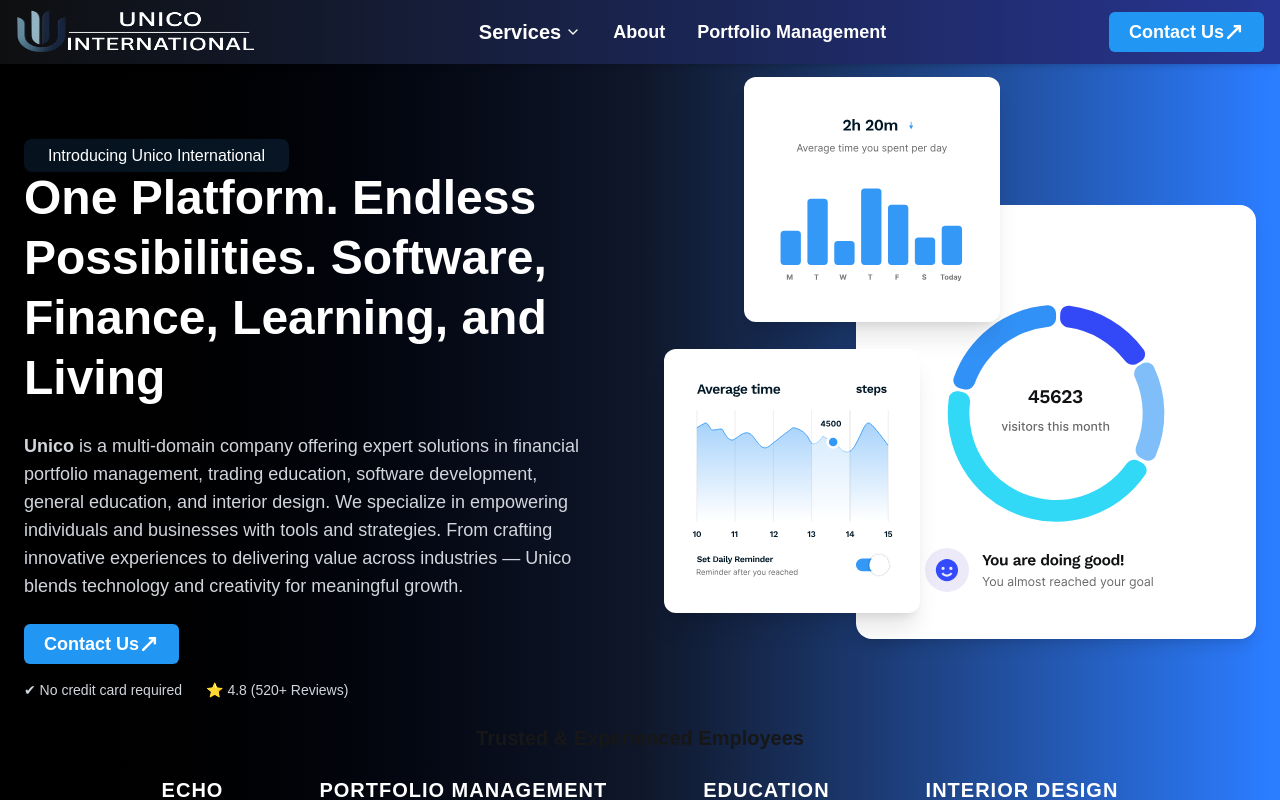
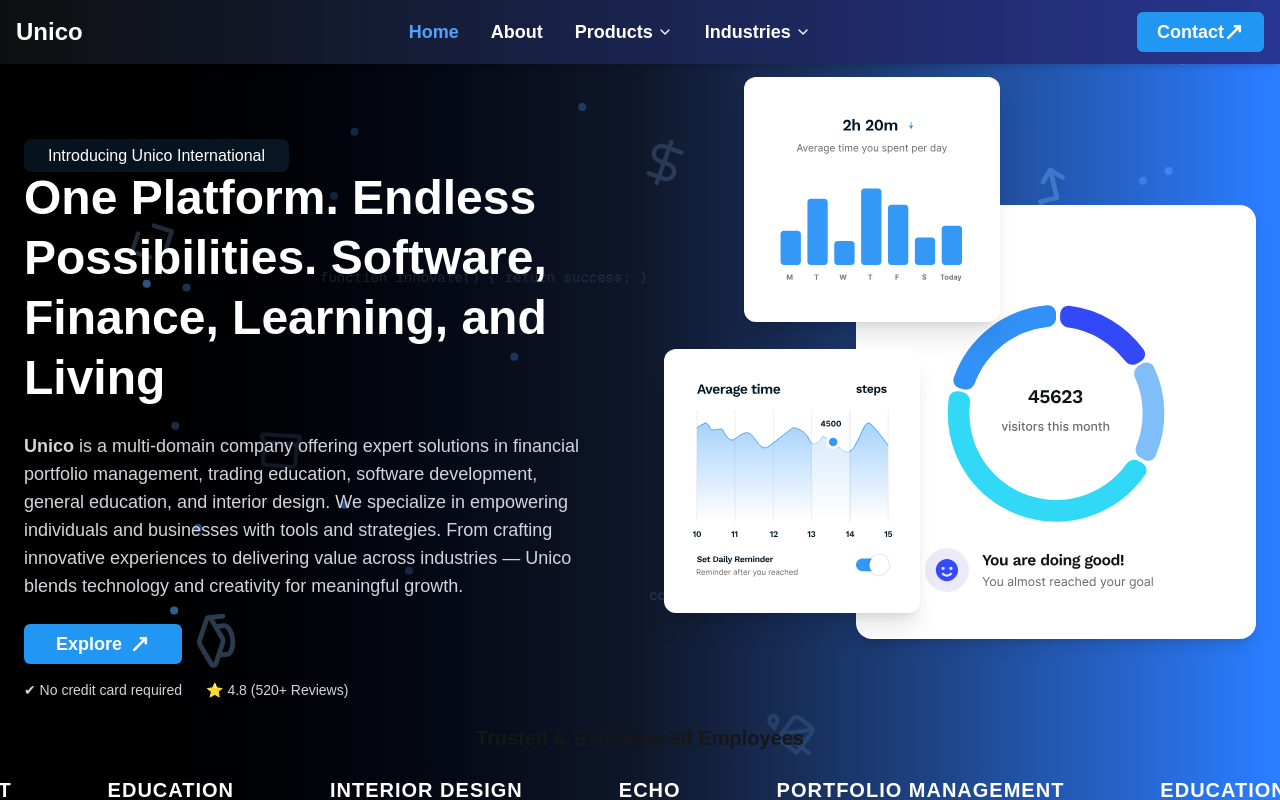
Before and after one commit to Ranith04/unico, a Next.js app: page / in a window 1280 px wide. Shown: the top 800 px of the page. Built offline with nearby package versions, Linux system fonts and the light colour scheme.

Commit message:
Refactor Hero and Navbar with improved design and animated background

```diff
--- a/components/sections/Hero.jsx
+++ b/components/sections/Hero.jsx
@@ -1,44 +1,101 @@
 'use client'
 
 import { motion } from 'framer-motion'
-import { MoveUpRight } from 'lucide-react'
+import { MoveUpRight, Code, TrendingUp, GraduationCap, Home, DollarSign, Laptop, BookOpen, PaintBucket } from 'lucide-react'
 import { Button } from '../ui/Button'
+
 const items = ['ECHO', 'PORTFOLIO MANAGEMENT', 'EDUCATION', 'INTERIOR DESIGN'];
-const features = [
-  {
-    title: "Unified Digital Ecosystem",
-    description:
-      "Easily access all our services—software, trading, education, interiors, and finance—through one platform. Everything you need, right at your fingertips.",
-    image: "/images/unified.png",
-    bgColor: "bg-blue-500",
-  },
-  {
-    title: "Skill-Focused Learning & Growth",
-    description:
-      "Learn real-world skills through expert-led training in trading, technology, and business. Tailored for beginners and professionals alike.",
-    image: "/images/learning.png",
-    bgColor: "bg-black",
-  },
-  {
-    title: "Collaborative & Client-Centric Culture",
-    description:
-      "We work closely with clients to deliver personalized solutions across every domain. Your vision, our innovation—delivered together.",
-    image: "/images/collab.png",
-    bgColor: "bg-blue-500",
-  },
-  {
-    title: "Enterprise-Grade Security & Reliability",
-    description:
-      "Enjoy peace of mind with strong data protection and secure transactions. We prioritize your privacy in every interaction.",
-    image: "/images/security.png",
-    bgColor: "bg-black",
-  },
-];
+
+// Animated background component
+const AnimatedBackground = () => {
+  const icons = [
+    { Icon: Code, delay: 0, x: '10%', y: '20%' },
+    { Icon: TrendingUp, delay: 0.5, x: '80%', y: '15%' },
+    { Icon: GraduationCap, delay: 1, x: '15%', y: '70%' },
+    { Icon: Home, delay: 1.5, x: '75%', y: '60%' },
+    { Icon: DollarSign, delay: 2, x: '50%', y: '10%' },
+    { Icon: Laptop, delay: 2.5, x: '20%', y: '45%' },
+    { Icon: BookOpen, delay: 3, x: '85%', y: '35%' },
+    { Icon: PaintBucket, delay: 3.5, x: '60%', y: '80%' },
+  ];
+
+  return (
+    <div className="absolute inset-0 overflow-hidden pointer-events-none">
+      {icons.map(({ Icon, delay, x, y }, index) => (
+        <motion.div
+          key={index}
+          className="absolute opacity-10"
+          style={{ left: x, top: y }}
+          initial={{ opacity: 0, scale: 0, rotate: 0 }}
+          animate={{
+            opacity: [0, 0.3, 0.1, 0.3, 0.1],
+            scale: [0, 1.2, 1, 1.2, 1],
+            rotate: [0, 180, 360],
+            y: [0, -20, 0, -15, 0]
+          }}
+          transition={{
+            duration: 8,
+            delay: delay,
+            repeat: Infinity,
+            repeatType: "loop",
+            ease: "easeInOut"
+          }}
+        >
+          <Icon size={48} className="text-blue-300" />
+        </motion.div>
+      ))}
+
+      {/* Floating particles */}
+      {Array.from({ length: 20 }).map((_, i) => (
+        <motion.div
+          key={`particle-${i}`}
+          className="absolute w-2 h-2 bg-blue-400 rounded-full opacity-20"
+          style={{
+            left: `${Math.random() * 100}%`,
+            top: `${Math.random() * 100}%`,
+          }}
+          animate={{
+            y: [0, -30, 0],
+            x: [0, Math.random() * 40 - 20, 0],
+            opacity: [0.2, 0.6, 0.2],
+          }}
+          transition={{
+            duration: 4 + Math.random() * 4,
+            repeat: Infinity,
+            delay: Math.random() * 2,
+            ease: "easeInOut"
+          }}
+        />
+      ))}
+
+      {/* Code-like background elements */}
+      <motion.div
+        className="absolute top-1/4 left-1/4 opacity-5 text-blue-200 font-mono text-sm"
+        animate={{ opacity: [0.05, 0.15, 0.05] }}
+        transition={{ duration: 3, repeat: Infinity }}
+      >
+        {`function innovate() {
+  return success;
+}`}
+      </motion.div>
+
+      <motion.div
+        className="absolute bottom-1/3 right-1/4 opacity-5 text-blue-200 font-mono text-sm"
+        animate={{ opacity: [0.05, 0.15, 0.05] }}
+        transition={{ duration: 4, repeat: Infinity, delay: 1 }}
+      >
+        {`const growth = portfolio * education;`}
+      </motion.div>
+    </div>
+  );
+};
 
 export default function HeroCharts() {
   return (
-    <section className="min-h-screen w-full bg-gradient-to-r from-black via-[#0f172a] to-blue-500 px-6 pb-12 pt-20 flex flex-col items-center justify-center mb-20">
-      <div className="max-w-7xl w-full flex flex-col md:flex-row items-center justify-between gap-10">
+    <section className="relative min-h-screen w-full bg-gradient-to-r from-black via-[#0f172a] to-blue-500 px-6 pb-12 pt-20 flex flex-col items-center justify-center mb-20 overflow-hidden">
+      <AnimatedBackground />
+
+      <div className="max-w-7xl w-full flex flex-col md:flex-row items-center justify-between gap-10 relative z-10">
         <motion.div
           initial={{ opacity: 0, x: -40 }}
           animate={{ opacity: 1, x: 0 }}
@@ -59,11 +116,13 @@ export default function HeroCharts() {
           <p className="text-gray-300 text-lg mb-6 font-medium">
             <strong>Unico</strong> is a multi-domain company offering expert solutions in financial portfolio management, trading education, software development, general education, and interior design.  We specialize in empowering individuals and businesses with tools and strategies. From crafting innovative experiences to delivering value across industries — Unico blends technology and creativity for meaningful growth.
           </p>
-          <Button className="bg-[#2196F3] hover:bg-[#1E88E5] text-white text-lg font-semibold px-5 py-2 rounded-md">
-            Contact Us
-            <MoveUpRight strokeWidth={3} className='h-5 w-5 font-bold' />
-          </Button>
-          <div className="mt-4 flex items-center gap-6 text-sm text-gray-300">
+          <div className="flex justify-center md:justify-start">
+            <Button className="bg-[#2196F3] hover:bg-[#1E88E5] hover:scale-105 text-white text-lg font-semibold px-8 py-3 rounded-md transition-all duration-300 shadow-lg hover:shadow-xl">
+              Explore
+              <MoveUpRight strokeWidth={3} className='h-5 w-5 font-bold ml-2' />
+            </Button>
+          </div>
+          <div className="mt-4 flex items-center gap-6 text-sm text-gray-300 justify-center md:justify-start">
             <span>✔ No credit card required</span>
             <span>⭐ 4.8 (520+ Reviews)</span>
           </div>
@@ -77,7 +136,7 @@ export default function HeroCharts() {
             transition={{ duration: 0.6, delay: 0.2 }}
             className="bg-white text-black rounded-2xl p-6 shadow-lg relative z-10"
           >
-            <img src='/assets/hero-chart3.svg'></img>
+            <img src='/assets/hero-chart3.svg' alt="Chart" />
           </motion.div>
           <motion.div
             initial={{ opacity: 0, scale: 0.8 }}
@@ -85,7 +144,7 @@ export default function HeroCharts() {
             transition={{ duration: 0.6, delay: 0.4 }}
             className="bg-white text-center text-black rounded-xl z-30 p-5 w-64 shadow-xl absolute -top-32 -left-28"
           >
-            <img src='/assets/hero-chart2.svg'></img>
+            <img src='/assets/hero-chart2.svg' alt="Chart" />
           </motion.div>
           <motion.div
             initial={{ opacity: 0, scale: 0.8 }}
@@ -93,14 +152,18 @@ export default function HeroCharts() {
             transition={{ duration: 0.6, delay: 0.4 }}
             className="bg-white text-center text-black rounded-xl z-30 p-5 w-64 shadow-xl absolute top-36 -left-48"
           >
-            <img src='/assets/hero-chart1.svg'></img>
+            <img src='/assets/hero-chart1.svg' alt="Chart" />
           </motion.div>
         </div>
       </div>
-      <div className="relative overflow-hidden py-6">
+      <div className="relative overflow-hidden py-6 z-10">
         <p className='text-xl text-center font-semibold mb-6'>Trusted & Experienced Employees</p>
-        <div className="flex whitespace-nowrap gap-24">
-          {[...items].map((item, index) => (
+        <motion.div
+          className="flex whitespace-nowrap gap-24"
+          animate={{ x: [0, -100] }}
+          transition={{ duration: 10, repeat: Infinity, ease: "linear" }}
+        >
+          {[...items, ...items].map((item, index) => (
             <span
               key={index}
               className="text-white text-xl font-semibold tracking-wider"
@@ -108,7 +171,7 @@ export default function HeroCharts() {
               {item}
             </span>
           ))}
-        </div>
+        </motion.div>
       </div>
     </section>
   )
--- a/components/shared/Navbar.jsx
+++ b/components/shared/Navbar.jsx
@@ -36,16 +36,18 @@ const Navbar = () => {
     >
       <div className="container mx-auto flex h-16 items-center justify-between px-4">
         <Link href="/" className="flex items-center space-x-2">
-          <img
-            src="\assets\logo.avif"
-            alt="Unico International Logo"
-            className="h-12 w-60"
-          />
+          <span className="text-2xl font-bold text-white">Unico</span>
         </Link>
         <nav className="hidden md:flex items-center gap-8">
+          <Link href="/" className={`font-semibold text-lg hover:text-blue-400 transition-colors ${pathname === '/' ? 'text-blue-400' : 'text-white'}`}>
+            Home
+          </Link>
+          <Link href="/about" className={`font-semibold text-lg hover:text-blue-400 transition-colors ${pathname === '/about' ? 'text-blue-400' : 'text-white'}`}>
+            About
+          </Link>
           <div className="relative group">
-            <div className="flex items-center space-x-1 cursor-pointer hover:text-blue-500 text-white font-semibold text-xl">
-              <span>Services</span>
+            <div className="flex items-center space-x-1 cursor-pointer hover:text-blue-400 text-white font-semibold text-lg transition-colors">
+              <span>Products</span>
               <ChevronDown size={16} />
             </div>
             <div className="absolute hidden group-hover:flex flex-col top-4 mt-2 -left-[60%] bg-[#011627] text-white shadow-lg rounded-2xl py-2 min-w-[200px] z-50">
@@ -54,12 +56,22 @@ const Navbar = () => {
               <Link href="/portfolio" className="px-4 py-2 hover:bg-[#022b44] transition-colors font-medium">Portfolio Management</Link>
             </div>
           </div>
-          <Link href="/about"  className={`font-semibold text-lg hover:text-blue-500 text-white  ${pathname === '/about' ? 'text-blue-500' : 'text-white'}`}>About</Link>
-          <Link href="/portfolio" className={`font-semibold text-lg hover:text-blue-500 ${pathname === '/portfolio' ? 'text-blue-500' : 'text-white'}`}>Portfolio Management</Link>
+          <div className="relative group">
+            <div className="flex items-center space-x-1 cursor-pointer hover:text-blue-400 text-white font-semibold text-lg transition-colors">
+              <span>Industries</span>
+              <ChevronDown size={16} />
+            </div>
+            <div className="absolute hidden group-hover:flex flex-col top-4 mt-2 -left-[60%] bg-[#011627] text-white shadow-lg rounded-2xl py-2 min-w-[200px] z-50">
+              <Link href="/services" className="px-4 py-2 hover:bg-[#022b44] transition-colors font-medium">Financial Services</Link>
+              <Link href="/services" className="px-4 py-2 hover:bg-[#022b44] transition-colors font-medium">Technology</Link>
+              <Link href="/services" className="px-4 py-2 hover:bg-[#022b44] transition-colors font-medium">Education</Link>
+              <Link href="/services" className="px-4 py-2 hover:bg-[#022b44] transition-colors font-medium">Interior Design</Link>
+            </div>
+          </div>
         </nav>
         <Link href="/contact">
-          <Button className="bg-[#2196F3] text-white hover:bg-white hover:text-[#2196F3] text-lg font-semibold px-5 py-2 rounded-md">
-            Contact Us
+          <Button className="bg-[#2196F3] text-white hover:bg-white hover:text-[#2196F3] text-lg font-semibold px-5 py-2 rounded-md transition-all duration-300">
+            Contact
             <MoveUpRight strokeWidth={3} className='h-5 w-5 font-bold' />
           </Button>
         </Link>
@@ -73,10 +85,10 @@ const Navbar = () => {
             <SheetContent side="left" className="w-[280px] pt-10 bg-[#121212] text-white">
               <div className="flex flex-col space-y-4 px-4">
                 <NavLinkItem to="/" label="Home" isActiveOverride={pathname === '/'} />
-                <NavLinkItem to="/services" label="Services" />
-                <NavLinkItem to="/about" label="About Us" />
-                <NavLinkItem to="/portfolio" label="Portfolio Management" />
-                <NavLinkItem to="/contact" label="Contact Us" />
+                <NavLinkItem to="/about" label="About" />
+                <NavLinkItem to="/services" label="Products" />
+                <NavLinkItem to="/services" label="Industries" />
+                <NavLinkItem to="/contact" label="Contact" />
               </div>
             </SheetContent>
           </Sheet>
```
